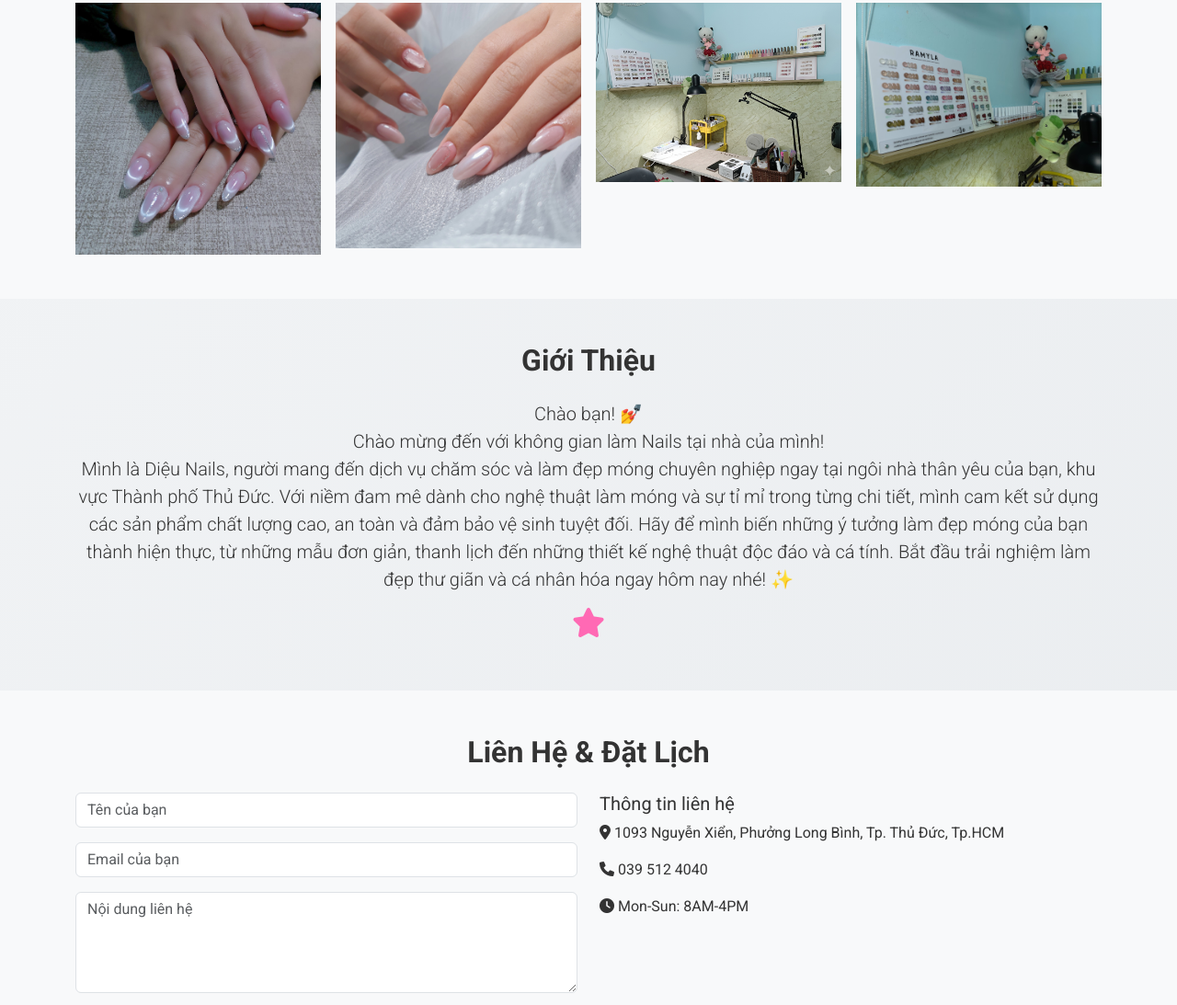
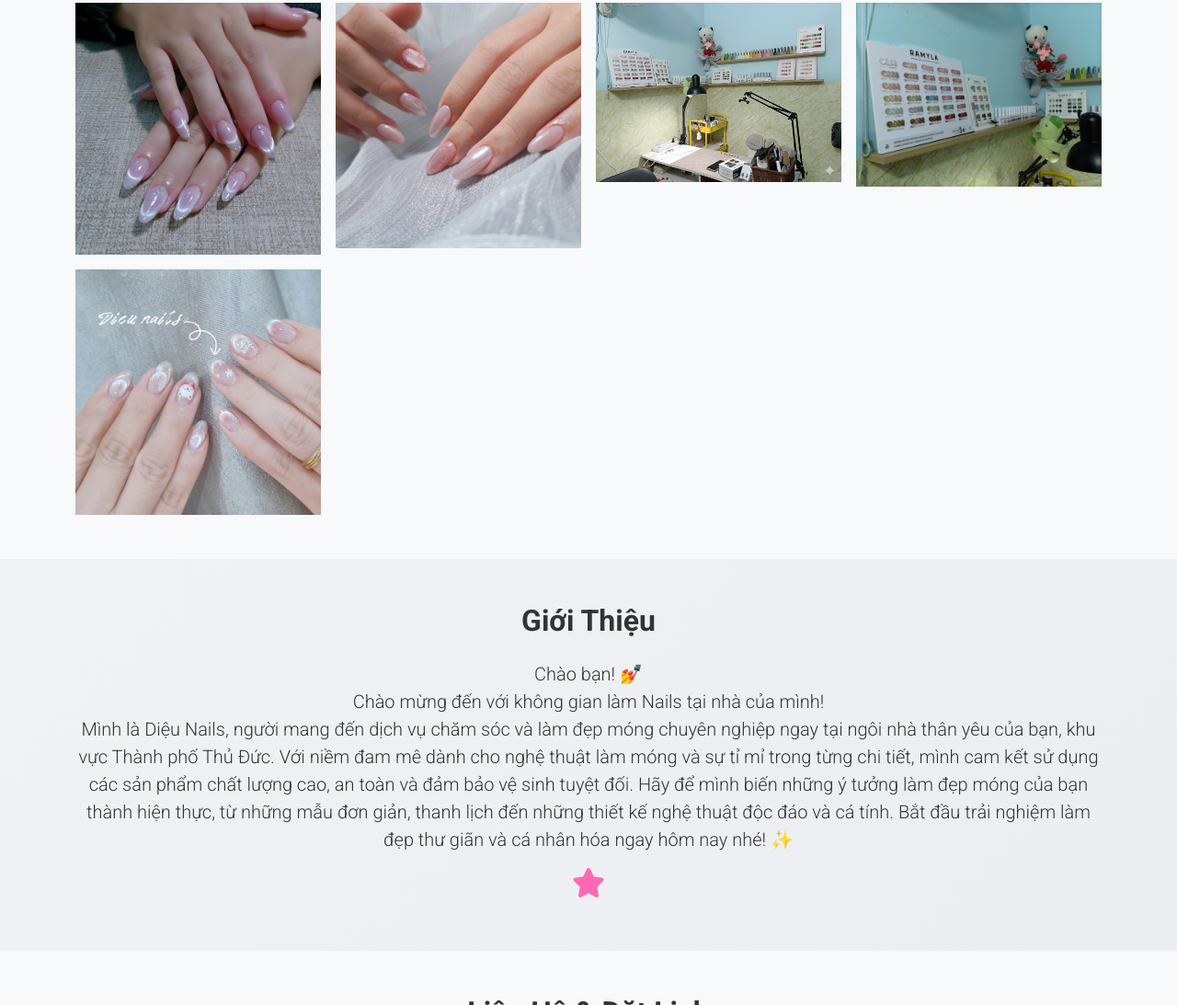
Before and after one commit to otisng/DieuNailsHome, a plain HTML site: page index.html in a window 1280 px wide. Shown: the part 1997-3090 px from the top of the page at 92% size. Drawn offline with nearby package versions, Linux system fonts and the light colour scheme.

Commit message:
Add new gallery image and update index.html
Added img (16).jpg to the img directory and updated index.html to include the new image in the gallery section.

```diff
--- a/index.html
+++ b/index.html
@@ -100,6 +100,7 @@
                 <div class="col-md-3"><img src="./img/img (15).jpg" class="gallery img-fluid" alt="Nail Design"></div>
                 <div class="col-md-3"><img src="./img/img (12).png" class="gallery img-fluid" alt="Nail Design"></div>
                 <div class="col-md-3"><img src="./img/img (14).jpg" class="gallery img-fluid" alt="Nail Design"></div>
+		<div class="col-md-3"><img src="./img/img (16).jpg" class="gallery img-fluid" alt="Nail Design"></div>
 
         </div>
         </div>
```
Also changed, not shown: img/img (16).jpg (added).
